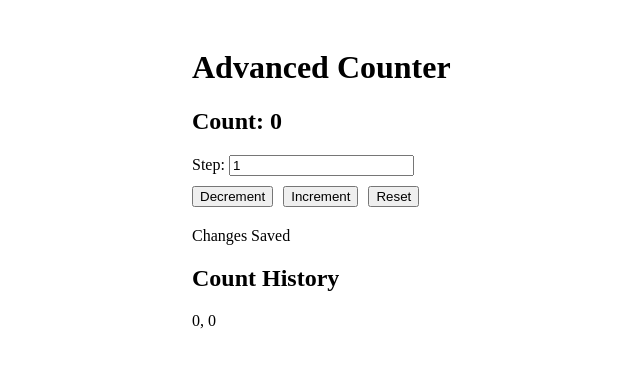
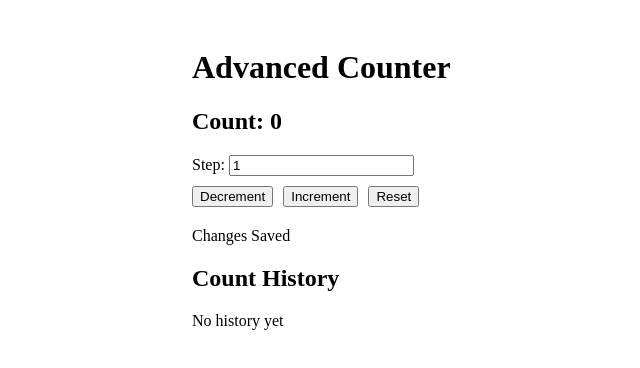
Before and after one commit to VidhyaDivakar/ReactCounter, a React (Vite) app: page / in a window 1280 px wide. Shown: the top 368 px of the page, without its empty margins (223-863 px from the left). Built offline with nearby package versions, Linux system fonts and the light colour scheme.

Commit message:
Added some styles

```diff
--- a/src/components/AdvancedCounters.tsx
+++ b/src/components/AdvancedCounters.tsx
@@ -1,4 +1,4 @@
-import { useState, useEffect } from 'react';
+import { useState, useEffect, useRef } from 'react';
 // Making Advance counter a React.FC which is a (TypeScript Type) for a Functional Componenet
 export const AdvancedCounter: React.FC = () => {
     //lazy initilization of state; checks if a values exisits in localStorage
@@ -24,6 +24,7 @@ export const AdvancedCounter: React.FC = () => {
 
     // Adding Reset Logic
     const [isReset, setIsReset] = useState(false);
+
     const handleReset = () => {
         setIsReset(true);
         setCount(0);
@@ -32,32 +33,8 @@ export const AdvancedCounter: React.FC = () => {
         localStorage.removeItem('count');
         localStorage.removeItem('history');
     };
-    // To track the history //Run this code after render, but only when something changes. prev is callback form, upends at the end of array”
-    useEffect(() => {
-        if (isReset) {
-            setIsReset(false);
-            return;
-        }
-        setHistory(prev => [...prev, count]);
-        console.log("Count History");
-    }, [count]);
-    // useEffect(() => {
-    //     setHistory(prev => {
-    //         if (prev.length === 0 && count === 0) return prev;
-    //         return [...prev, count];
-    //     });
-    // }, [count]);
 
-    // Auto saving the count history
 
-    // useEffect(() => {
-    //     let cancelled = false;
-
-    //     const timeout = setTimeout(() => {
-    //         if (!cancelled) {
-    //             localStorage.setItem('count', count.toString());
-    //         }
-    //     }, 100);
     useEffect(() => {
         setSaveStatus('saving');
 
@@ -83,14 +60,24 @@ export const AdvancedCounter: React.FC = () => {
     // }, [count]);
 
     //Increment and Decrement handlers
+    // const handleIncrement = () => {
+    //     setCount(prev => prev + step);
+    //     console.log("Incrementing")
+    // };
     const handleIncrement = () => {
-        setCount(prev => prev + step);
-        console.log("Incrementing")
+        const newCount = count + step;
+        setCount(newCount);
+        setHistory(prev => [...prev, newCount]);
     };
 
+    // const handleDecrement = () => {
+    //     setCount(prev => prev - step);
+    //     console.log("Decrementing")
+    // };
     const handleDecrement = () => {
-        setCount(prev => prev - step);
-        console.log("Decrementing")
+        const newCount = count - step;
+        setCount(newCount);
+        setHistory(prev => [...prev, newCount]);
     };
     // const handleReset = () => {
     //     setCount(0);
@@ -146,11 +133,15 @@ export const AdvancedCounter: React.FC = () => {
                 {saveStatus === 'saved' && 'Changes Saved'}
             </p>
             <h2>Count History</h2>
-            <p>
-                {history.length > 0
-                    ? history.join(', ')
-                    : 'No history yet'}
-            </p>
+            <div>
+                {history.length > 0 ? (
+                    history.map((item, index) => (
+                        <p key={index}>{item}</p>
+                    ))
+                ) : (
+                    <p>No history yet</p>
+                )}
+            </div>
         </div>
     );
-}
+};
```
